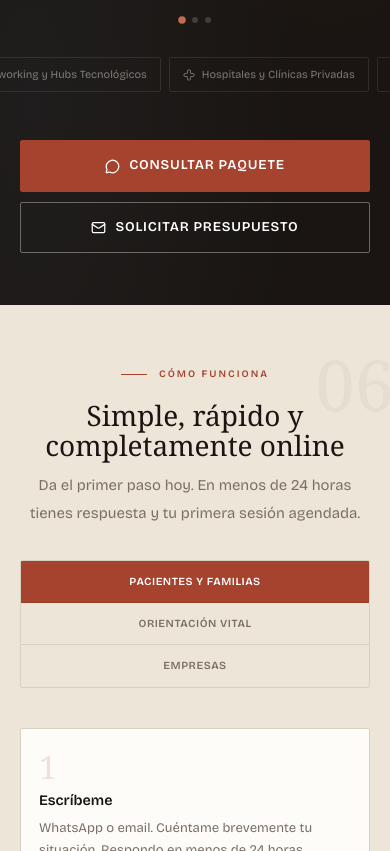
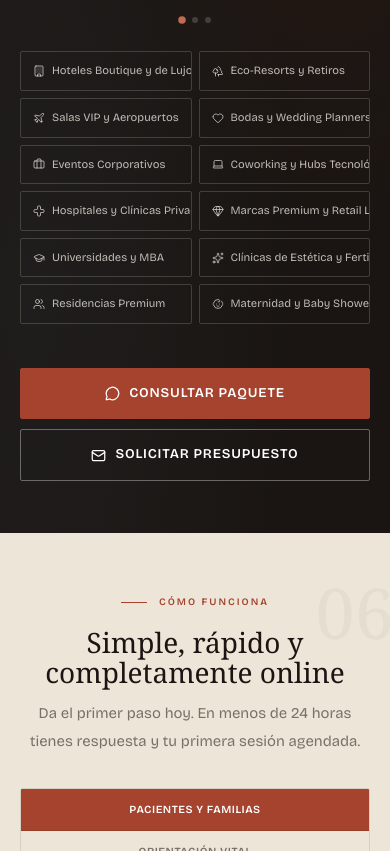
Before and after one commit to jnzz07/Elena-Lopez-Website, a plain HTML site: page index.html in a window 390 px wide. Shown: the part 8369-9220 px from the top of the page. Drawn offline with nearby package versions, Linux system fonts and the light colour scheme; a web font is replaced by a local one.

Commit message:
Fix eventos tags: higher contrast, 2-col grid on mobile instead of horizontal scroll

```diff
--- a/index.html
+++ b/index.html
@@ -477,15 +477,15 @@ svg.lucide{display:inline-block;vertical-align:middle;flex-shrink:0}
 /* ─────────────────────────────────────
    EVENTOS (dark, reuses sep structure)
 ───────────────────────────────────── */
-.eventos-tags{display:flex;flex-wrap:wrap;justify-content:center;gap:10px;margin-top:44px}
+.eventos-tags{display:flex;flex-wrap:wrap;justify-content:center;gap:8px;margin-top:44px}
 .eventos-tags span{
   display:inline-flex;align-items:center;gap:7px;
-  padding:7px 16px;
-  border:1px solid rgba(245,240,232,.1);border-radius:2px;
-  font-size:.73rem;color:rgba(245,240,232,.45);
-  transition:border-color .22s,color .22s;
-}
-.eventos-tags span:hover{border-color:rgba(245,240,232,.3);color:rgba(245,240,232,.72)}
+  padding:8px 16px;
+  border:1px solid rgba(245,240,232,.22);border-radius:2px;
+  font-size:.73rem;color:rgba(245,240,232,.75);
+  transition:border-color .22s,color .22s,background .22s;
+}
+.eventos-tags span:hover{border-color:var(--sienna-l);color:var(--wh);background:rgba(165,67,46,.12)}
 .eventos-tags span svg.lucide{width:12px;height:12px;stroke:currentColor;stroke-width:1.75}
 
 /* ─────────────────────────────────────
@@ -813,19 +813,17 @@ svg.lucide{display:inline-block;vertical-align:middle;flex-shrink:0}
   }
   .pack-dots span.on{background:var(--sienna-l);transform:scale(1.25)}
 
-  /* Eventos tags — horizontal scroll */
+  /* Eventos tags — 2-col grid */
   .eventos-tags{
-    flex-wrap:nowrap;overflow-x:auto;-webkit-overflow-scrolling:touch;
-    scrollbar-width:none;
-    gap:8px;margin-top:34px;
-    padding-bottom:4px;
-    margin-left:calc(-1 * clamp(20px,3.5vw,40px));
-    margin-right:calc(-1 * clamp(20px,3.5vw,40px));
-    padding-left:clamp(20px,3.5vw,40px);
-    padding-right:clamp(20px,3.5vw,40px);
+    display:grid;grid-template-columns:1fr 1fr;
+    gap:7px;margin-top:28px;justify-items:stretch;
   }
-  .eventos-tags::-webkit-scrollbar{display:none}
-  .eventos-tags span{flex-shrink:0;font-size:.68rem;padding:7px 13px;white-space:nowrap}
+  .eventos-tags span{
+    justify-content:flex-start;
+    font-size:.7rem;padding:9px 12px;
+    white-space:nowrap;overflow:hidden;
+    border-color:rgba(245,240,232,.18);
+  }
 
   /* ── Service grids ── */
   .svc-grid{grid-template-columns:1fr}
```
